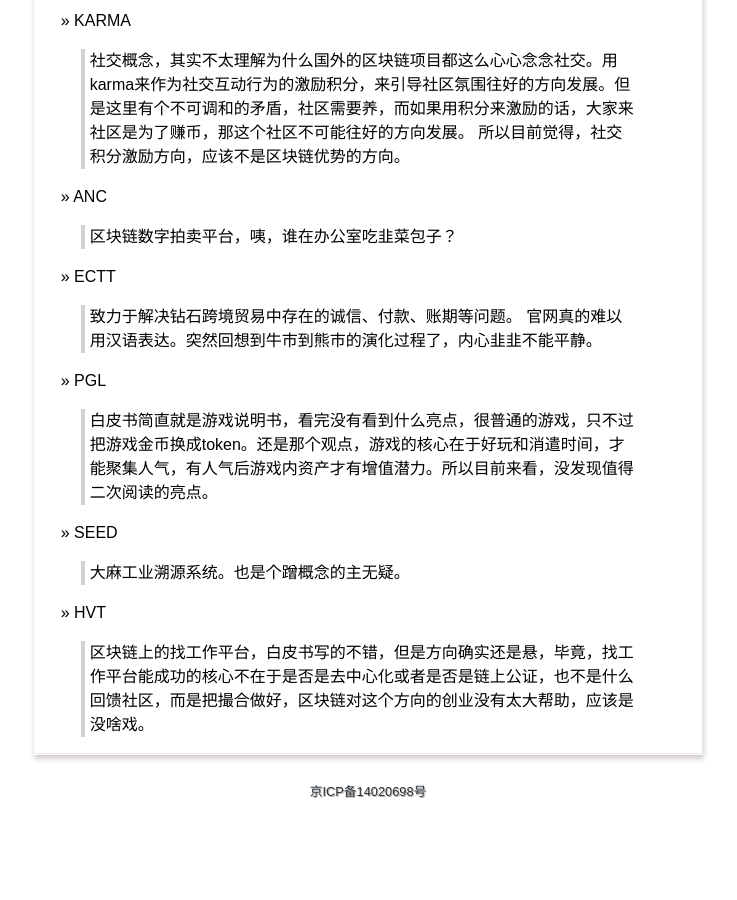
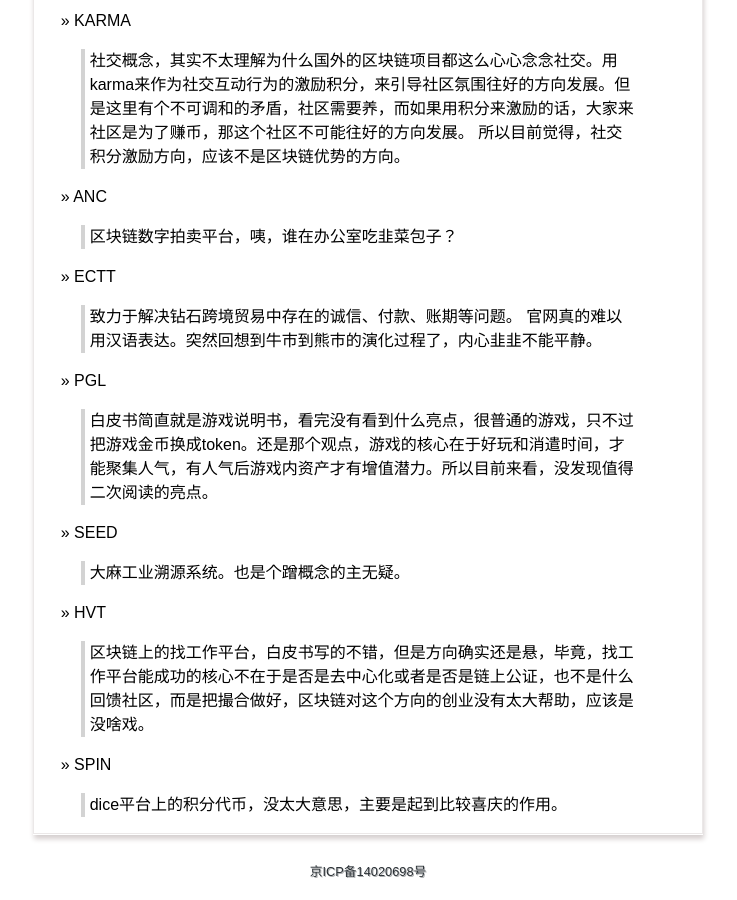
Before and after one commit to yanyiwu/blog, a Jekyll site: the page built from eostokens.md, in a window 1280 px wide and 900 px high, scrolled down 3031 px. Shown: the whole window, without its empty margins (272-1009 px from the left). Built offline with Jekyll 4.4.1, drawn with Linux system fonts in a browser that asks for light colours; Markdown is read by kramdown in place of the engine named in the settings; comment, search, counter and statistics services are not loaded; before the commit the page ends 3851 px from its top, so only the background shows below that.

Commit message:
[token] SPIN

```diff
--- a/eostokens.md
+++ b/eostokens.md
@@ -134,3 +134,7 @@ title: EOS-Tokens白皮书分析专栏
 &raquo; HVT
 
 > 区块链上的找工作平台，白皮书写的不错，但是方向确实还是悬，毕竟，找工作平台能成功的核心不在于是否是去中心化或者是否是链上公证，也不是什么回馈社区，而是把撮合做好，区块链对这个方向的创业没有太大帮助，应该是没啥戏。
+
+&raquo; SPIN
+
+> dice平台上的积分代币，没太大意思，主要是起到比较喜庆的作用。
```
